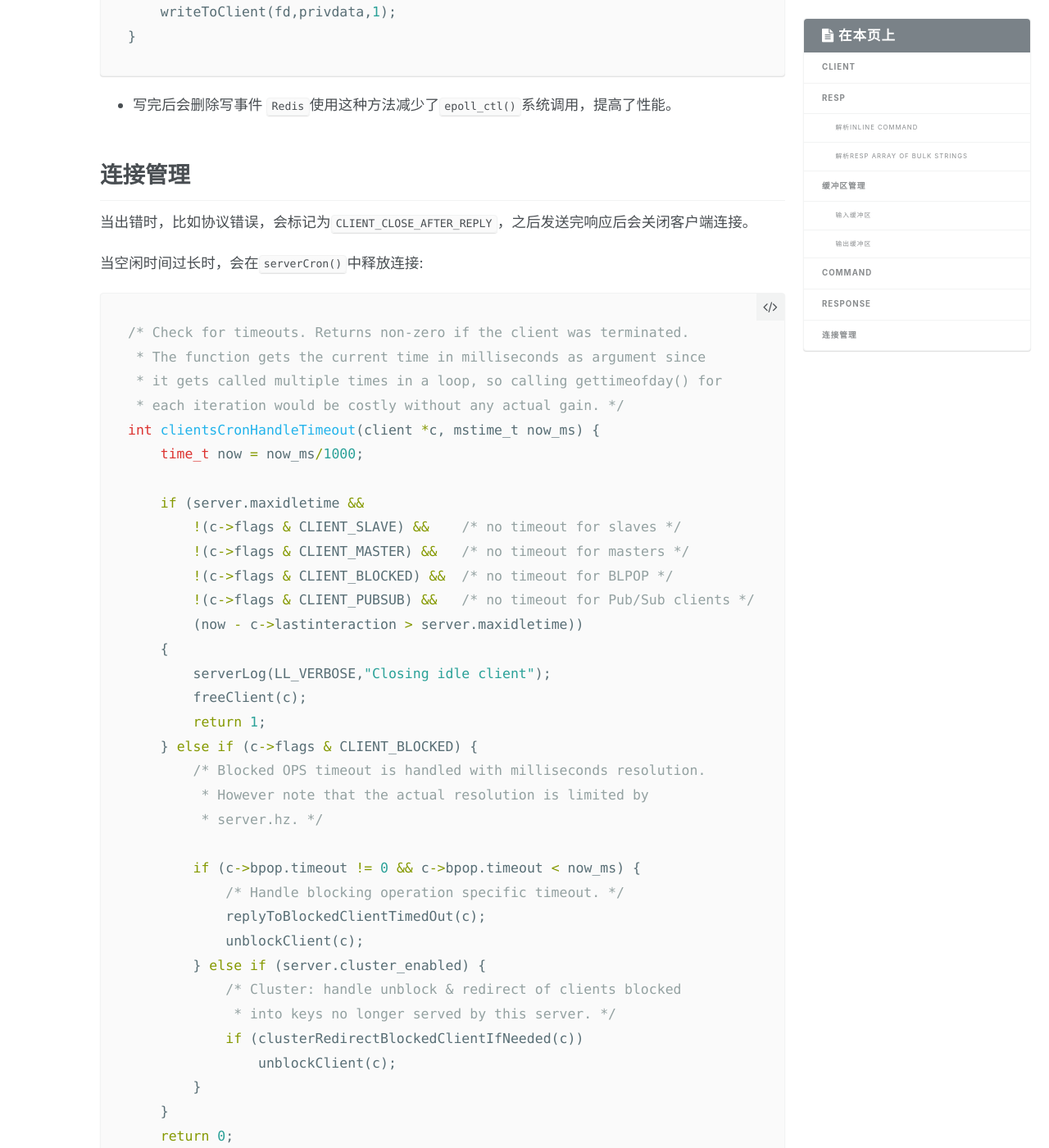
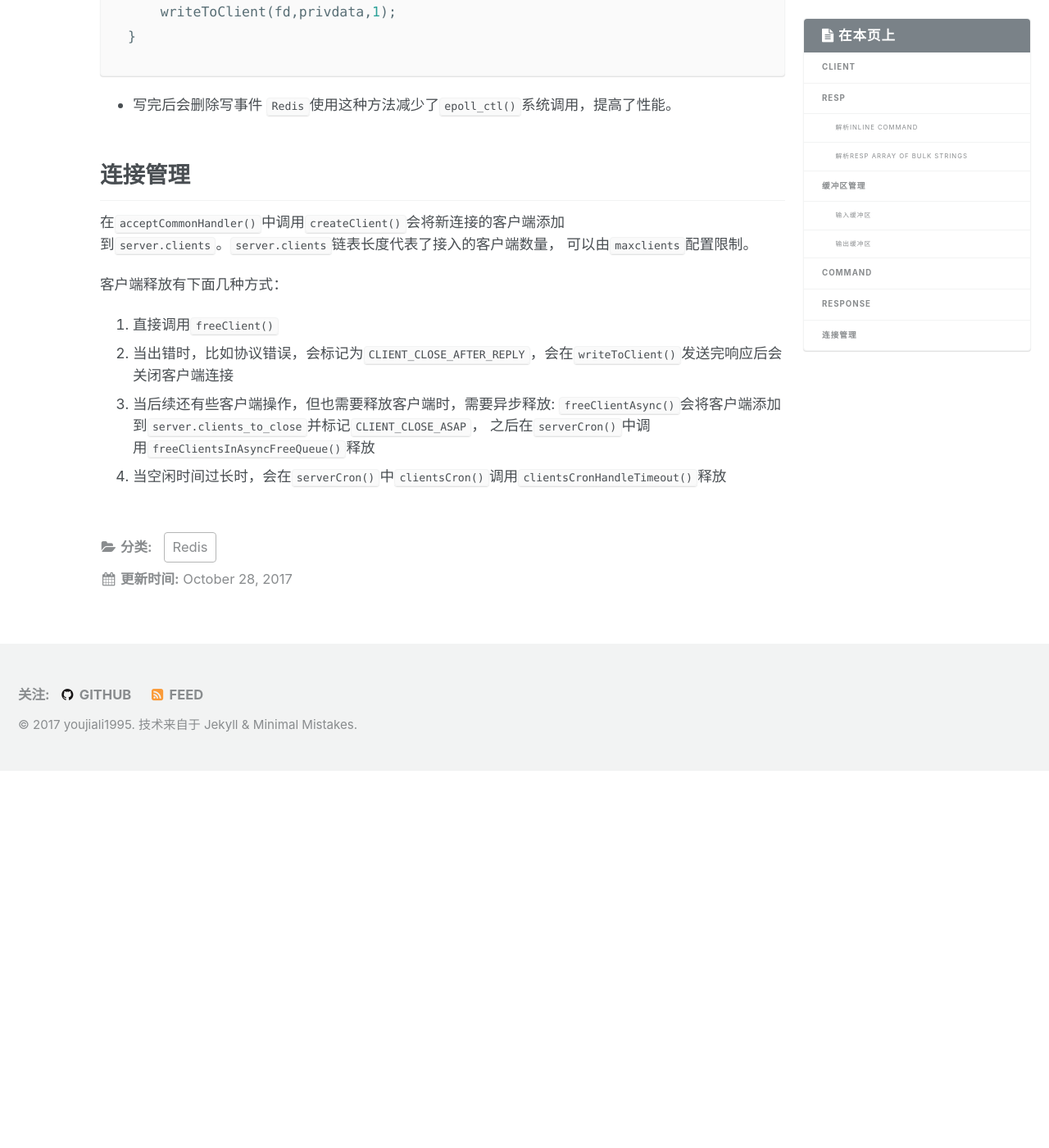
Before and after one commit to youjiali1995/youjiali1995.github.io, a Jekyll site: the page built from _posts/Redis/2017-10-28-client.md, in a window 1280 px wide and 1400 px high, scrolled down 6827 px. Shown: the whole window at 82% size. Built offline with Jekyll 4.4.1, drawn with Linux system fonts in a browser that asks for light colours; after the commit the page ends 7767 px from its top, so only the background shows below that.

Commit message:
Modify 2017-10-28-client.md

````diff
--- a/_posts/Redis/2017-10-28-client.md
+++ b/_posts/Redis/2017-10-28-client.md
@@ -208,43 +208,12 @@ void sendReplyToClient(aeEventLoop *el, int fd, void *privdata, int mask) {
 `Redis`使用这种方法减少了`epoll_ctl()`系统调用，提高了性能。
 
 ## 连接管理
-当出错时，比如协议错误，会标记为`CLIENT_CLOSE_AFTER_REPLY`，之后发送完响应后会关闭客户端连接。
+在`acceptCommonHandler()`中调用`createClient()`会将新连接的客户端添加到`server.clients`。`server.clients`链表长度代表了接入的客户端数量，
+可以由`maxclients`配置限制。
 
-当空闲时间过长时，会在`serverCron()`中释放连接:
-```c
-/* Check for timeouts. Returns non-zero if the client was terminated.
- * The function gets the current time in milliseconds as argument since
- * it gets called multiple times in a loop, so calling gettimeofday() for
- * each iteration would be costly without any actual gain. */
-int clientsCronHandleTimeout(client *c, mstime_t now_ms) {
-    time_t now = now_ms/1000;
-
-    if (server.maxidletime &&
-        !(c->flags & CLIENT_SLAVE) &&    /* no timeout for slaves */
-        !(c->flags & CLIENT_MASTER) &&   /* no timeout for masters */
-        !(c->flags & CLIENT_BLOCKED) &&  /* no timeout for BLPOP */
-        !(c->flags & CLIENT_PUBSUB) &&   /* no timeout for Pub/Sub clients */
-        (now - c->lastinteraction > server.maxidletime))
-    {
-        serverLog(LL_VERBOSE,"Closing idle client");
-        freeClient(c);
-        return 1;
-    } else if (c->flags & CLIENT_BLOCKED) {
-        /* Blocked OPS timeout is handled with milliseconds resolution.
-         * However note that the actual resolution is limited by
-         * server.hz. */
-
-        if (c->bpop.timeout != 0 && c->bpop.timeout < now_ms) {
-            /* Handle blocking operation specific timeout. */
-            replyToBlockedClientTimedOut(c);
-            unblockClient(c);
-        } else if (server.cluster_enabled) {
-            /* Cluster: handle unblock & redirect of clients blocked
-             * into keys no longer served by this server. */
-            if (clusterRedirectBlockedClientIfNeeded(c))
-                unblockClient(c);
-        }
-    }
-    return 0;
-}
-```
+客户端释放有下面几种方式：
+  1. 直接调用`freeClient()`
+  2. 当出错时，比如协议错误，会标记为`CLIENT_CLOSE_AFTER_REPLY`，会在`writeToClient()`发送完响应后会关闭客户端连接
+  3. 当后续还有些客户端操作，但也需要释放客户端时，需要异步释放: `freeClientAsync()`会将客户端添加到`server.clients_to_close`并标记`CLIENT_CLOSE_ASAP`，
+  之后在`serverCron()`中调用`freeClientsInAsyncFreeQueue()`释放
+  4. 当空闲时间过长时，会在`serverCron()`中`clientsCron()`调用`clientsCronHandleTimeout()`释放
````
